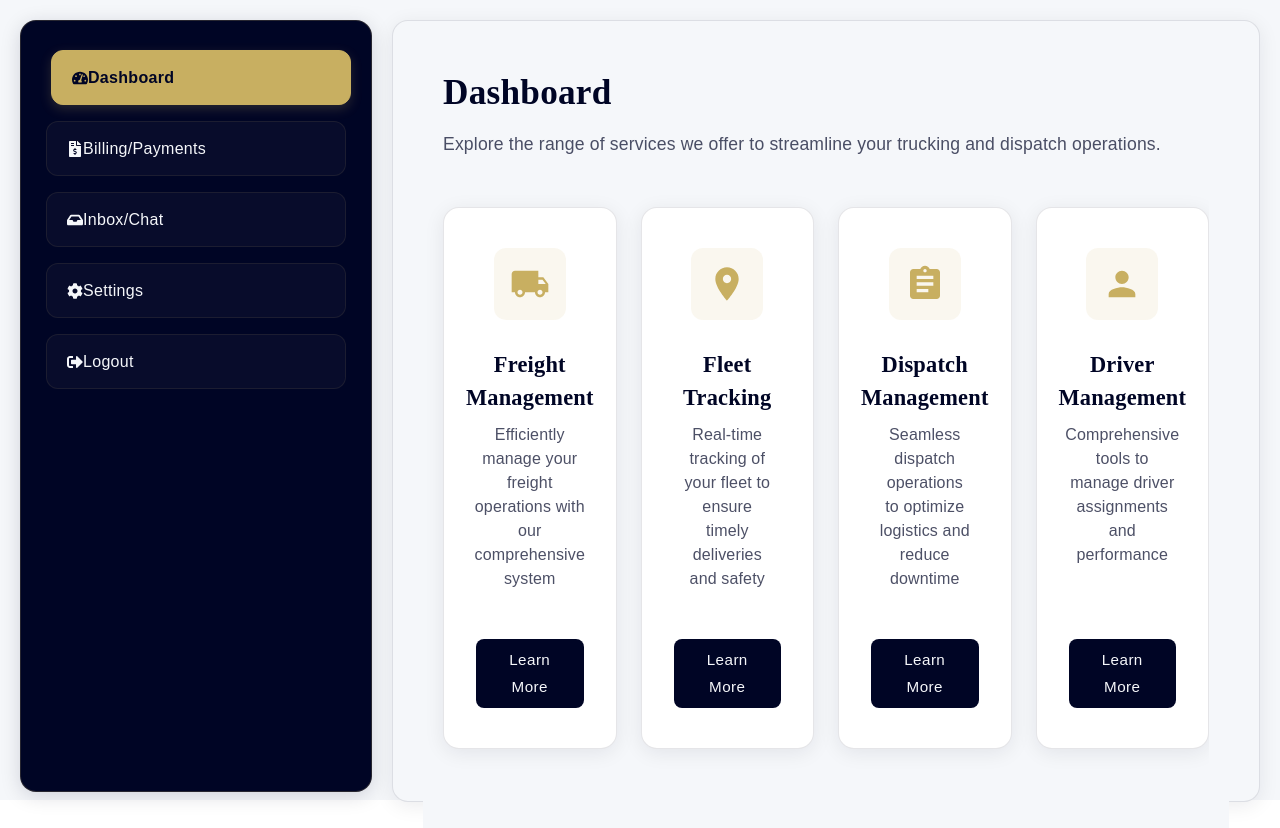
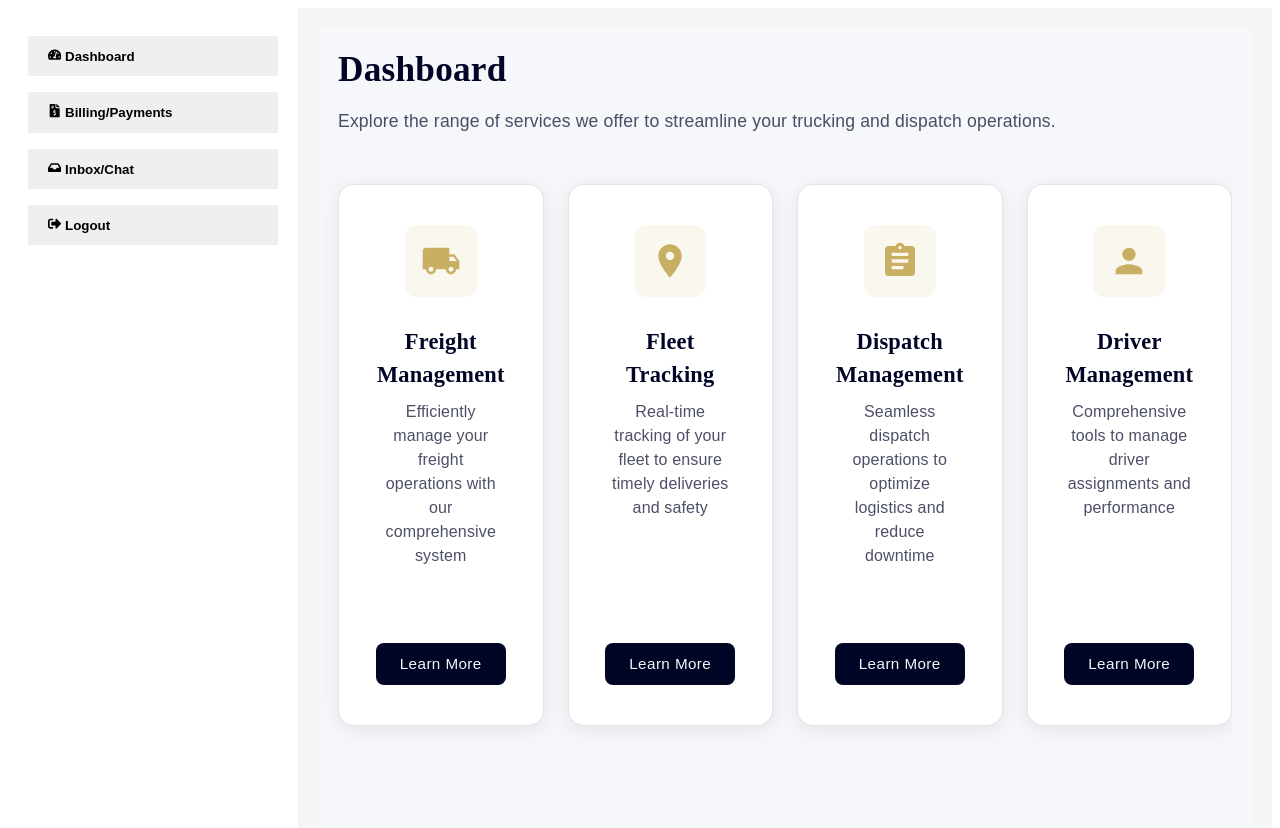
Before and after one commit to muhammadusama985/Truck_Frontend, a React (Create React App) app: page /Dashboard in a window 1280 px wide. Before the commit the page ends 800 px from the top, so only its background shows below. Built offline with nearby package versions, Linux system fonts and the light colour scheme.

Commit message:
Dashboard layout changed

```diff
--- a/src/new/Admin_Dashboard/DashboardLayout.jsx
+++ b/src/new/Admin_Dashboard/DashboardLayout.jsx
@@ -1,334 +1,135 @@
-// import React, { useState, useEffect } from 'react';
-// import { useNavigate } from 'react-router-dom'; // Import useNavigate hook
-// import styles from './DashboardLayout.module.css';
-// import DashboardHome from '../Admin_Dashboard/screens/DashboardHome';
-// import {
-//   FaTachometerAlt, FaUser, FaChartBar, FaCog, FaSignOutAlt, FaInbox,
-//   FaClipboard, FaDatabase, FaFileInvoiceDollar
-// } from 'react-icons/fa';
-// import ManageLoads from './screens/Load_Manage/Load_Manage';
-// import UserAddLoads from './screens/UserAddOrder/UserAddOrder';
-// import UsersGrid from './screens/Users/UsersGrid';
-// import BillingPayments from './screens/BillingsPayments/BillingPayment';
-// import BackupScreen from './screens/Backups/Backups';
-// import DispatcherShowLoads from './screens/All_Loads_For_Dispatcher/DispatcherShowLoads';
-// import MyLoads from './screens/My_Loads/MyLoads';
-// import DriverLoads from './screens/Driver_Given_Loads/DriverLoads';
-// import DriverCompletedLoads from './screens/Driver_Given_Loads/DriverCompletedLoads';
-// import Accounts from './screens/Accounts/Accounts';
-// import ChatPage from './screens/chat/ChatPage';
-// import UnverifiedUsers from './screens/UnverifiedUsers/UnverifiedUsers';
+import React, { useState, useEffect } from 'react';
+import { useNavigate } from 'react-router-dom'; // Import useNavigate hook
+import styles from './DashboardLayout.module.css';
+import DashboardHome from '../Admin_Dashboard/screens/DashboardHome';
+import {
+  FaTachometerAlt, FaUser, FaChartBar, FaCog, FaSignOutAlt, FaInbox,
+  FaClipboard, FaDatabase, FaFileInvoiceDollar
+} from 'react-icons/fa';
+import ManageLoads from './screens/Load_Manage/Load_Manage';
+import UserAddLoads from './screens/UserAddOrder/UserAddOrder';
+import UsersGrid from './screens/Users/UsersGrid';
+import BillingPayments from './screens/BillingsPayments/BillingPayment';
+import BackupScreen from './screens/Backups/Backups';
+import DispatcherShowLoads from './screens/All_Loads_For_Dispatcher/DispatcherShowLoads';
+import MyLoads from './screens/My_Loads/MyLoads';
+import DriverLoads from './screens/Driver_Given_Loads/DriverLoads';
+import DriverCompletedLoads from './screens/Driver_Given_Loads/DriverCompletedLoads';
+import Accounts from './screens/Accounts/Accounts';
+import ChatPage from './screens/chat/ChatPage';
+import UnverifiedUsers from './screens/UnverifiedUsers/UnverifiedUsers';
 
-// export default function DashboardLayout() {
-//   const navigate = useNavigate(); // Initialize the navigate function
-//   const [activeScreen, setActiveScreen] = useState('home');
-//   const [accountType, setAccountType] = useState('');
+export default function DashboardLayout() {
+  const navigate = useNavigate(); // Initialize the navigate function
+  const [activeScreen, setActiveScreen] = useState('home');
+  const [accountType, setAccountType] = useState('');
 
-//   useEffect(() => {
-//     // Retrieve account type from localStorage
-//     const type = localStorage.getItem('account_type');
-//     setAccountType(type || '');
+  useEffect(() => {
+    // Retrieve account type from localStorage
+    const type = localStorage.getItem('account_type');
+    setAccountType(type || '');
 
-//     // Disable the back button functionality
-//     const handlePopState = () => {
-//       navigate(1); // Prevent back navigation
-//     };
+    // Disable the back button functionality
+    const handlePopState = () => {
+      navigate(1); // Prevent back navigation
+    };
 
-//     window.history.pushState(null, null, window.location.href); // Push the current state
-//     window.addEventListener('popstate', handlePopState); // Add event listener for back button
+    window.history.pushState(null, null, window.location.href); // Push the current state
+    window.addEventListener('popstate', handlePopState); // Add event listener for back button
 
-//     return () => {
-//       window.removeEventListener('popstate', handlePopState); // Cleanup event listener
-//     };
-//   }, [navigate]);
+    return () => {
+      window.removeEventListener('popstate', handlePopState); // Cleanup event listener
+    };
+  }, [navigate]);
 
 
 
 
-//   const handleLogout = () => {
-//     // Remove user data from local storage
-//     localStorage.removeItem('user_id');
-//     localStorage.removeItem('account_type');
+  const handleLogout = () => {
+    // Remove user data from local storage
+    localStorage.removeItem('user_id');
+    localStorage.removeItem('account_type');
 
-//     // Redirect to login page (assuming '/login' is your login route)
-//     navigate('/Signin'); // Navigate to the Signup page
-//   };
-
-//   const renderScreen = () => {
-//     switch (activeScreen) {
-//       case 'home':
-//         return <DashboardHome />;
-//       case 'users':
-//         return <UsersGrid />;
-//       case 'addLoads':
-//         return <UserAddLoads />;
-//       case 'LoadManage':
-//         return <ManageLoads />;
-//       case 'MyLoads':
-//         return <MyLoads />;
-//       case 'DriverLoads':
-//         return <DriverLoads />;
-//       case 'DriverCompletedLoads':
-//         return <DriverCompletedLoads />;
-//       case 'DispatcherAssignLoads':
-//         return <DispatcherShowLoads />;
-//       case 'BillingPayments':
-//         return <BillingPayments />;
-//       case 'UnverifiedUsers':
-//         return <UnverifiedUsers />;
-//       case 'Accounts':
-//         return <Accounts />;
-//       case 'ChatPage':
-//         return <ChatPage />;
-//       case 'BackupRestore':
-//         return <BackupScreen />;
-//       default:
-//         return <DashboardHome />;
-//     }
-//   };
-
-//   // Filter buttons based on account type
-//   const getFilteredButtons = () => {
-//     const dashboardButton = [
-//       { screen: 'home', label: 'Dashboard', icon: <FaTachometerAlt /> },
-//     ];
-
-//     let specificButtons = [];
-//     switch (accountType) {
-//       case 'Driver':
-//         specificButtons = [
-//           { screen: 'DriverLoads', label: 'Driver Loads', icon: <FaDatabase /> },
-//           { screen: 'DriverCompletedLoads', label: 'My Completed Loads', icon: <FaDatabase /> },
-//         ];
-//         break;
-//       case 'User':
-//         specificButtons = [
-//           { screen: 'addLoads', label: 'Add Loads', icon: <FaChartBar /> },
-//           { screen: 'MyLoads', label: 'My Orders', icon: <FaDatabase /> },
-//         ];
-//         break;
-//       case 'Dispatcher':
-//         specificButtons = [
-//           { screen: 'DispatcherAssignLoads', label: 'All Loads', icon: <FaDatabase /> },
-//           { screen: 'LoadManage', label: 'Load Manage', icon: <FaDatabase /> },
-//         ];
-//         break;
-//       case 'Accounts':
-//         specificButtons = [
-//           { screen: 'Accounts', label: 'Accounts', icon: <FaClipboard /> },
-//           { screen: 'LoadManage', label: 'Load Manage', icon: <FaDatabase /> },
-//         ];
-//         break;
-//       case 'Admin':
-//         specificButtons = [
-//           { screen: 'users', label: 'Users', icon: <FaUser /> },
-//           { screen: 'UnverifiedUsers', label: 'Unverifeid users', icon: <FaUser /> },
-//           { screen: 'addLoads', label: 'Add Loads', icon: <FaChartBar /> },
-//           { screen: 'LoadManage', label: 'Load Manage', icon: <FaDatabase /> },
-//           { screen: 'MyLoads', label: 'My Orders', icon: <FaDatabase /> },
-//           { screen: 'DriverLoads', label: 'Driver Loads', icon: <FaDatabase /> },
-//           { screen: 'DriverCompletedLoads', label: 'My Completed Loads', icon: <FaDatabase /> },
-//           { screen: 'DispatcherAssignLoads', label: 'All Loads', icon: <FaDatabase /> },
-//           { screen: 'Accounts', label: 'Accounts', icon: <FaClipboard /> },
-//         ];
-//         break;
-//       default:
-//         break;
-//     }
-
-//     const commonButtons = [
-//       { screen: 'BillingPayments', label: 'Billing/Payments', icon: <FaFileInvoiceDollar /> },
-//       { screen: 'ChatPage', label: 'Inbox/Chat', icon: <FaInbox /> },
-//     ];
-
-//     const logoutButton = [
-//       { screen: 'logout', label: 'Logout', icon: <FaSignOutAlt />, action: handleLogout },
-//     ];
-
-//     return [...dashboardButton, ...specificButtons, ...commonButtons, ...logoutButton];
-//   };
-
-//   const buttons = getFilteredButtons();
-
-//   return (
-//     <div className={styles.container}>
-//       <aside className={styles.sidebar}>
-//         {buttons.map((button, index) => (
-//           <button
-//             key={index}
-//             className={`${styles.sidebarButton} ${activeScreen === button.screen ? styles.active : ''}`}
-//             onClick={button.action || (() => setActiveScreen(button.screen))}
-//             aria-label={button.label}
-//           >
-//             {button.icon} {button.label}
-//           </button>
-//         ))}
-//       </aside>
-//       <main className={styles.mainContent}>
-//         {renderScreen()}
-//       </main>
-//     </div>
-//   );
-// }
-
-
-import React, { useState, useEffect } from "react";
-import { useNavigate } from "react-router-dom";
-import styles from "./DashboardLayout.module.css";
-import DashboardHome from "../Admin_Dashboard/screens/DashboardHome";
-import {
-  FaTachometerAlt,
-  FaUser,
-  FaChartBar,
-  FaCog,
-  FaSignOutAlt,
-  FaInbox,
-  FaClipboard,
-  FaDatabase,
-  FaFileInvoiceDollar,
-} from "react-icons/fa";
-import ManageLoads from "./screens/Load_Manage/Load_Manage";
-import UserAddLoads from "./screens/UserAddOrder/UserAddOrder";
-import UsersGrid from "./screens/Users/UsersGrid";
-import BillingPayments from "./screens/BillingsPayments/BillingPayment";
-import BackupScreen from "./screens/Backups/Backups";
-import DispatcherShowLoads from "./screens/All_Loads_For_Dispatcher/DispatcherShowLoads";
-import MyLoads from "./screens/My_Loads/MyLoads";
-import DriverLoads from "./screens/Driver_Given_Loads/DriverLoads";
-import DriverCompletedLoads from "./screens/Driver_Given_Loads/DriverCompletedLoads";
-import Accounts from "./screens/Accounts/Accounts";
-import ChatPage from "./screens/chat/ChatPage";
-
-export default function DashboardLayout() {
-  const navigate = useNavigate();
-  const [activeScreen, setActiveScreen] = useState("home");
-  const [accountType, setAccountType] = useState("");
-
-  useEffect(() => {
-    const type = localStorage.getItem("account_type");
-    setAccountType(type || "");
-
-    const handlePopState = () => {
-      navigate(1);
-    };
-
-    window.history.pushState(null, null, window.location.href);
-    window.addEventListener("popstate", handlePopState);
-
-    return () => {
-      window.removeEventListener("popstate", handlePopState);
-    };
-  }, [navigate]);
-
-  const handleLogout = () => {
-    localStorage.removeItem("user_id");
-    localStorage.removeItem("account_type");
-    navigate("/Signin");
+    // Redirect to login page (assuming '/login' is your login route)
+    navigate('/Signin'); // Navigate to the Signup page
   };
 
   const renderScreen = () => {
     switch (activeScreen) {
-      case "home":
+      case 'home':
         return <DashboardHome />;
-      case "users":
+      case 'users':
         return <UsersGrid />;
-      case "addLoads":
+      case 'addLoads':
         return <UserAddLoads />;
-      case "LoadManage":
+      case 'LoadManage':
         return <ManageLoads />;
-      case "MyLoads":
+      case 'MyLoads':
         return <MyLoads />;
-      case "DriverLoads":
+      case 'DriverLoads':
         return <DriverLoads />;
-      case "DriverCompletedLoads":
+      case 'DriverCompletedLoads':
         return <DriverCompletedLoads />;
-      case "DispatcherAssignLoads":
+      case 'DispatcherAssignLoads':
         return <DispatcherShowLoads />;
-      case "BillingPayments":
+      case 'BillingPayments':
         return <BillingPayments />;
-      case "Accounts":
+      case 'UnverifiedUsers':
+        return <UnverifiedUsers />;
+      case 'Accounts':
         return <Accounts />;
-      case "ChatPage":
+      case 'ChatPage':
         return <ChatPage />;
-      case "BackupRestore":
+      case 'BackupRestore':
         return <BackupScreen />;
       default:
         return <DashboardHome />;
     }
   };
 
+  // Filter buttons based on account type
   const getFilteredButtons = () => {
     const dashboardButton = [
-      { screen: "home", label: "Dashboard", icon: <FaTachometerAlt /> },
+      { screen: 'home', label: 'Dashboard', icon: <FaTachometerAlt /> },
     ];
 
     let specificButtons = [];
     switch (accountType) {
-      case "Driver":
+      case 'Driver':
         specificButtons = [
-          {
-            screen: "DriverLoads",
-            label: "Driver Loads",
-            icon: <FaDatabase />,
-          },
-          {
-            screen: "DriverCompletedLoads",
-            label: "My Completed Loads",
-            icon: <FaDatabase />,
-          },
+          { screen: 'DriverLoads', label: 'Driver Loads', icon: <FaDatabase /> },
+          { screen: 'DriverCompletedLoads', label: 'My Completed Loads', icon: <FaDatabase /> },
         ];
         break;
-      case "User":
+      case 'User':
         specificButtons = [
-          { screen: "addLoads", label: "Add Loads", icon: <FaChartBar /> },
-          { screen: "MyLoads", label: "My Orders", icon: <FaDatabase /> },
+          { screen: 'addLoads', label: 'Add Loads', icon: <FaChartBar /> },
+          { screen: 'MyLoads', label: 'My Orders', icon: <FaDatabase /> },
         ];
         break;
-      case "Dispatcher":
+      case 'Dispatcher':
         specificButtons = [
-          {
-            screen: "DispatcherAssignLoads",
-            label: "All Loads",
-            icon: <FaDatabase />,
-          },
-          { screen: "LoadManage", label: "Load Manage", icon: <FaDatabase /> },
+          { screen: 'DispatcherAssignLoads', label: 'All Loads', icon: <FaDatabase /> },
+          { screen: 'LoadManage', label: 'Load Manage', icon: <FaDatabase /> },
         ];
         break;
-      case "Accounts":
+      case 'Accounts':
         specificButtons = [
-          { screen: "Accounts", label: "Accounts", icon: <FaClipboard /> },
-          { screen: "LoadManage", label: "Load Manage", icon: <FaDatabase /> },
-          { screen: "Reports", label: "Reports", icon: <FaClipboard /> },
+          { screen: 'Accounts', label: 'Accounts', icon: <FaClipboard /> },
+          { screen: 'LoadManage', label: 'Load Manage', icon: <FaDatabase /> },
         ];
         break;
-      case "Admin":
+      case 'Admin':
         specificButtons = [
-          { screen: "users", label: "Users", icon: <FaUser /> },
-          { screen: "addLoads", label: "Add Loads", icon: <FaChartBar /> },
-          { screen: "LoadManage", label: "Load Manage", icon: <FaDatabase /> },
-          { screen: "MyLoads", label: "My Orders", icon: <FaDatabase /> },
-          {
-            screen: "DriverLoads",
-            label: "Driver Loads",
-            icon: <FaDatabase />,
-          },
-          {
-            screen: "DriverCompletedLoads",
-            label: "My Completed Loads",
-            icon: <FaDatabase />,
-          },
-          {
-            screen: "DispatcherAssignLoads",
-            label: "All Loads",
-            icon: <FaDatabase />,
-          },
-          { screen: "Accounts", label: "Accounts", icon: <FaClipboard /> },
-          { screen: "Reports", label: "Reports", icon: <FaClipboard /> },
-          {
-            screen: "BackupRestore",
-            label: "Backup/Restore",
-            icon: <FaDatabase />,
-          },
+          { screen: 'users', label: 'Users', icon: <FaUser /> },
+          { screen: 'UnverifiedUsers', label: 'Unverifeid users', icon: <FaUser /> },
+          { screen: 'addLoads', label: 'Add Loads', icon: <FaChartBar /> },
+          { screen: 'LoadManage', label: 'Load Manage', icon: <FaDatabase /> },
+          { screen: 'MyLoads', label: 'My Orders', icon: <FaDatabase /> },
+          { screen: 'DriverLoads', label: 'Driver Loads', icon: <FaDatabase /> },
+          { screen: 'DriverCompletedLoads', label: 'My Completed Loads', icon: <FaDatabase /> },
+          { screen: 'DispatcherAssignLoads', label: 'All Loads', icon: <FaDatabase /> },
+          { screen: 'Accounts', label: 'Accounts', icon: <FaClipboard /> },
         ];
         break;
       default:
@@ -336,30 +137,15 @@ export default function DashboardLayout() {
     }
 
     const commonButtons = [
-      {
-        screen: "BillingPayments",
-        label: "Billing/Payments",
-        icon: <FaFileInvoiceDollar />,
-      },
-      { screen: "ChatPage", label: "Inbox/Chat", icon: <FaInbox /> },
-      { screen: "settings", label: "Settings", icon: <FaCog /> },
+      { screen: 'BillingPayments', label: 'Billing/Payments', icon: <FaFileInvoiceDollar /> },
+      { screen: 'ChatPage', label: 'Inbox/Chat', icon: <FaInbox /> },
     ];
 
     const logoutButton = [
-      {
-        screen: "logout",
-        label: "Logout",
-        icon: <FaSignOutAlt />,
-        action: handleLogout,
-      },
+      { screen: 'logout', label: 'Logout', icon: <FaSignOutAlt />, action: handleLogout },
     ];
 
-    return [
-      ...dashboardButton,
-      ...specificButtons,
-      ...commonButtons,
-      ...logoutButton,
-    ];
+    return [...dashboardButton, ...specificButtons, ...commonButtons, ...logoutButton];
   };
 
   const buttons = getFilteredButtons();
@@ -370,9 +156,7 @@ export default function DashboardLayout() {
         {buttons.map((button, index) => (
           <button
             key={index}
-            className={`${styles.sidebarButton} ${
-              activeScreen === button.screen ? styles.active : ""
-            }`}
+            className={`${styles.sidebarButton} ${activeScreen === button.screen ? styles.active : ''}`}
             onClick={button.action || (() => setActiveScreen(button.screen))}
             aria-label={button.label}
           >
@@ -380,7 +164,9 @@ export default function DashboardLayout() {
           </button>
         ))}
       </aside>
-      <main className={styles.mainContent}>{renderScreen()}</main>
+      <main className={styles.mainContent}>
+        {renderScreen()}
+      </main>
     </div>
   );
 }
--- a/src/new/Admin_Dashboard/DashboardLayout.module.css
+++ b/src/new/Admin_Dashboard/DashboardLayout.module.css
@@ -1,4 +1,4 @@
-/* .container {
+.container {
     display: flex;
     width: 100%;
     height: 100vh;
@@ -54,124 +54,3 @@
     color: white;
     font-weight: bold;
   }
-
-   */
-
-   .container {
-    display: flex;
-    position: fixed;
-    top: 0;
-    left: 0;
-    right: 0;
-    bottom: 0;
-    background-color: #F5F7FA;
-    gap: 20px;
-    padding: 20px;
-  }
-
-  .icon {
-    margin-right: 15px;
-    transition: color 0.3s ease;
-    color: #F5F7FA;
-    font-size: 20px;
-  }
-
-  .sidebarButton:hover .icon {
-    color: #C8AF61;
-    transform: scale(1.1);
-  }
-
-  .sidebar {
-    width: 300px;
-    background-color: #000525;
-    padding: 25px;
-    color: #F5F7FA;
-    height: calc(100% - 40px);
-    border-radius: 16px;
-    box-shadow: 0 4px 20px rgba(0, 5, 37, 0.15);
-    border: 1px solid rgba(200, 175, 97, 0.2);
-    display: flex;
-    flex-direction: column;
-    gap: 8px;
-  }
-
-  .mainContent {
-    flex: 1;
-    padding: 30px;
-    background-color: #F5F7FA;
-    height: calc(100% - 40px);
-    border-radius: 16px;
-    box-shadow: 0 4px 20px rgba(0, 5, 37, 0.08);
-    border: 1px solid rgba(0, 5, 37, 0.1);
-  }
-
-  .sidebarButton {
-    width: 100%;
-    padding: 16px 20px;
-    margin: 4px 0;
-    font-weight: 500;
-    color: #F5F7FA;
-    cursor: pointer;
-    text-align: left;
-    transition: all 0.3s ease;
-    border-radius: 12px;
-    border: 1px solid rgba(200, 175, 97, 0.1);
-    background-color: rgba(255, 255, 255, 0.03);
-    display: flex;
-    align-items: center;
-    font-size: 16px;
-    letter-spacing: 0.3px;
-    min-height: 55px;
-    flex-shrink: 0;
-  }
-
-  .sidebarButton:hover {
-    background-color: rgba(200, 175, 97, 0.15);
-    color: #C8AF61;
-    transform: translateX(5px);
-    border-color: rgba(200, 175, 97, 0.3);
-  }
-
-  .sidebarButton.active {
-    background-color: #C8AF61;
-    color: #000525;
-    border-color: #C8AF61;
-    font-weight: 600;
-    transform: translateX(5px);
-    box-shadow: 0 4px 12px rgba(200, 175, 97, 0.2);
-  }
-
-  .sidebarButton:focus {
-    outline: none;
-    box-shadow: 0 0 0 3px rgba(200, 175, 97, 0.3);
-  }
-
-  /* Custom scrollbar for sidebar and main content */
-  .sidebar::-webkit-scrollbar,
-  .mainContent::-webkit-scrollbar {
-    width: 8px;
-  }
-
-  .sidebar::-webkit-scrollbar-track,
-  .mainContent::-webkit-scrollbar-track {
-    background: transparent;
-    border-radius: 4px;
-  }
-
-  .sidebar::-webkit-scrollbar-thumb {
-    background-color: rgba(200, 175, 97, 0.3);
-    border-radius: 4px;
-    border: 2px solid #000525;
-  }
-
-  .mainContent::-webkit-scrollbar-thumb {
-    background-color: rgba(0, 5, 37, 0.2);
-    border-radius: 4px;
-    border: 2px solid #F5F7FA;
-  }
-
-  /* Hover effect for scrollbar */
-  .sidebar::-webkit-scrollbar-thumb:hover,
-  .mainContent::-webkit-scrollbar-thumb:hover {
-    background-color: rgba(200, 175, 97, 0.5);
-  }
```
